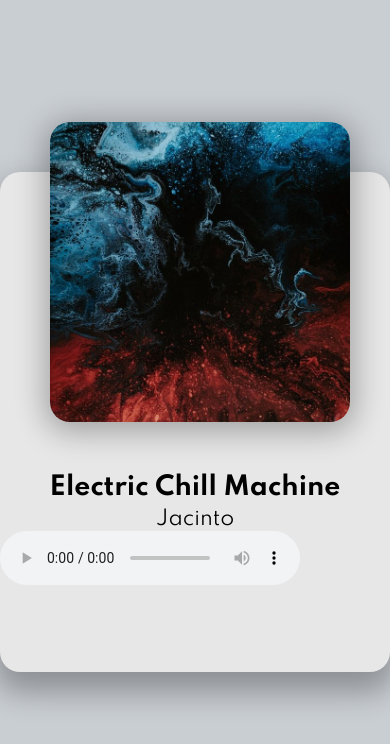
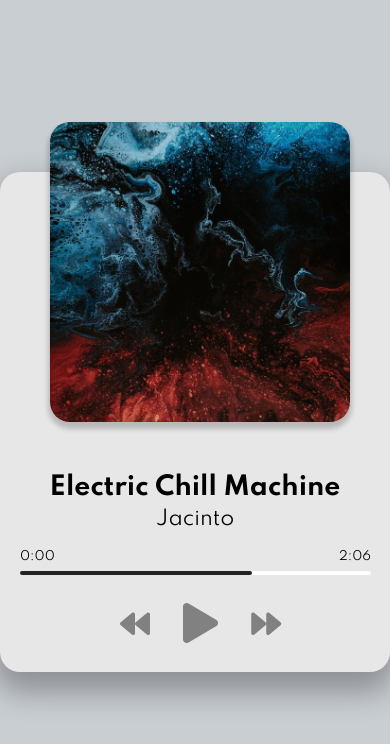
Before and after one commit to pilaga/typescript-music-player, a plain HTML site: page index.html in a window 390 px wide. Drawn offline with Linux system fonts and the light colour scheme.

Commit message:
preparing responsive UI

```diff
--- a/index.html
+++ b/index.html
@@ -16,7 +16,22 @@
         </div>
         <h2 id="title">Electric Chill Machine</h2>
         <h3 id="artist">Jacinto</h3>
-        <audio src="music/jacinto-1.mp3" controls></audio>
+        <audio src="music/jacinto-1.mp3"></audio>
+        <!-- progress -->
+        <div class="progress-container" id="progress-container">
+            <div class="progress" id="progress"></div>
+            <div class="duration-wrapper">
+                <span id="current-time">0:00</span>
+                <span id="duration">2:06</span>
+            </div>
+        </div>
+        <!-- controls -->
+        <div class="player-controls">
+            <i class="fas fa-backward" id="prev" title="Previous"></i>
+            <i class="fas fa-play main-button" id="play" title="Play"></i>
+            <i class="fas fa-forward" id="next" title="Next"></i>
+        </div>
+
     </div>
     <!-- Script -->
     <script src="script.js"></script>
--- a/style.css
+++ b/style.css
@@ -39,7 +39,7 @@ body {
   width: 100%;
   object-fit: cover;
   border-radius: 20px;
-  box-shadow: 0 5px 30px 5px rgba(0, 0, 0, 0.3);
+  box-shadow: 0px 5px 5px 2px rgba(0, 0, 0, 0.2);
 }
 
 
@@ -94,7 +94,12 @@ h3 {
   font-size: 30px;
   color: rgb(129, 129, 129);
   margin-right: 30px;
+  cursor: pointer;
+  user-select: none;
+}
 
+.fas:hover {
+  filter: brightness(70%);
 }
 
 
```
